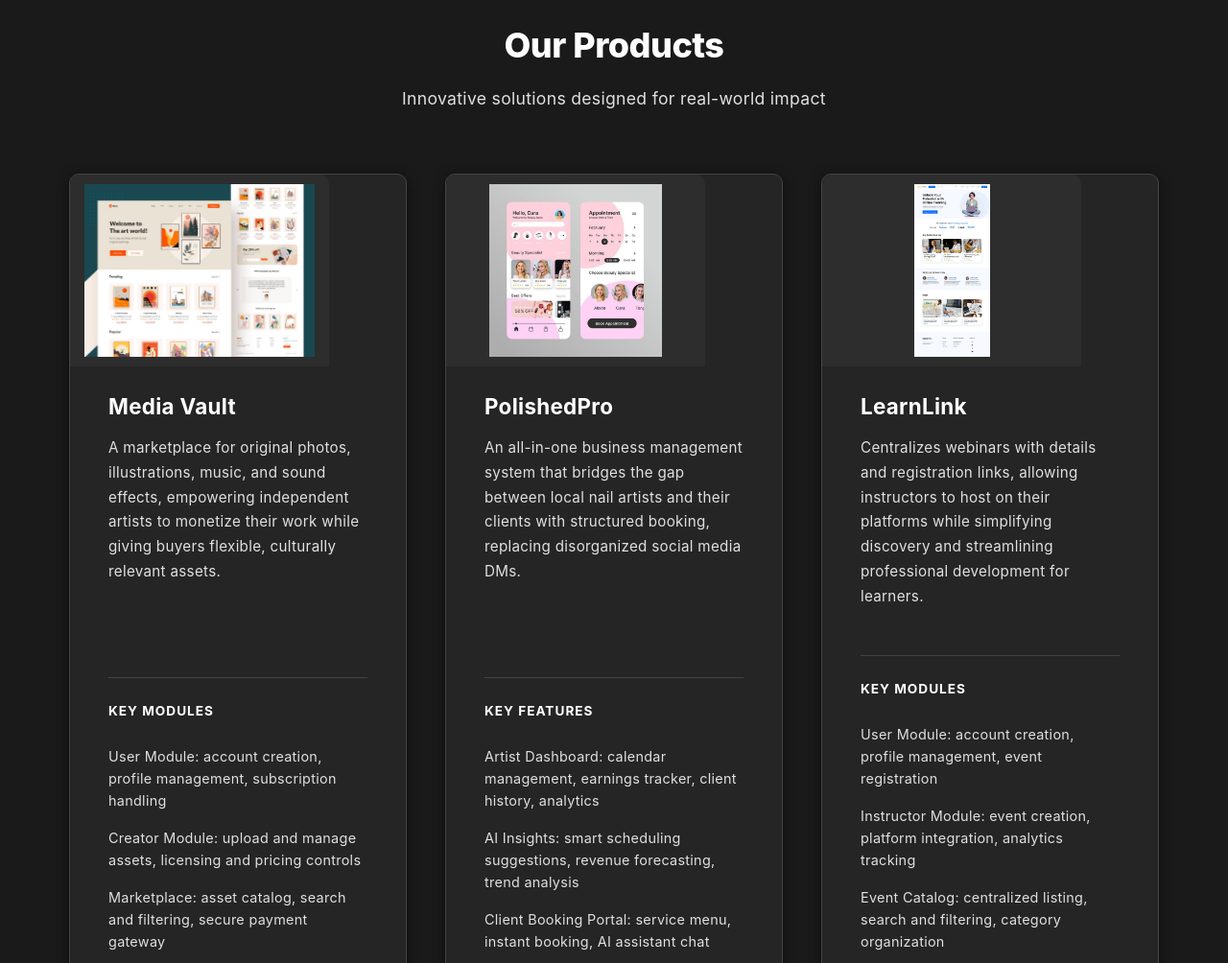
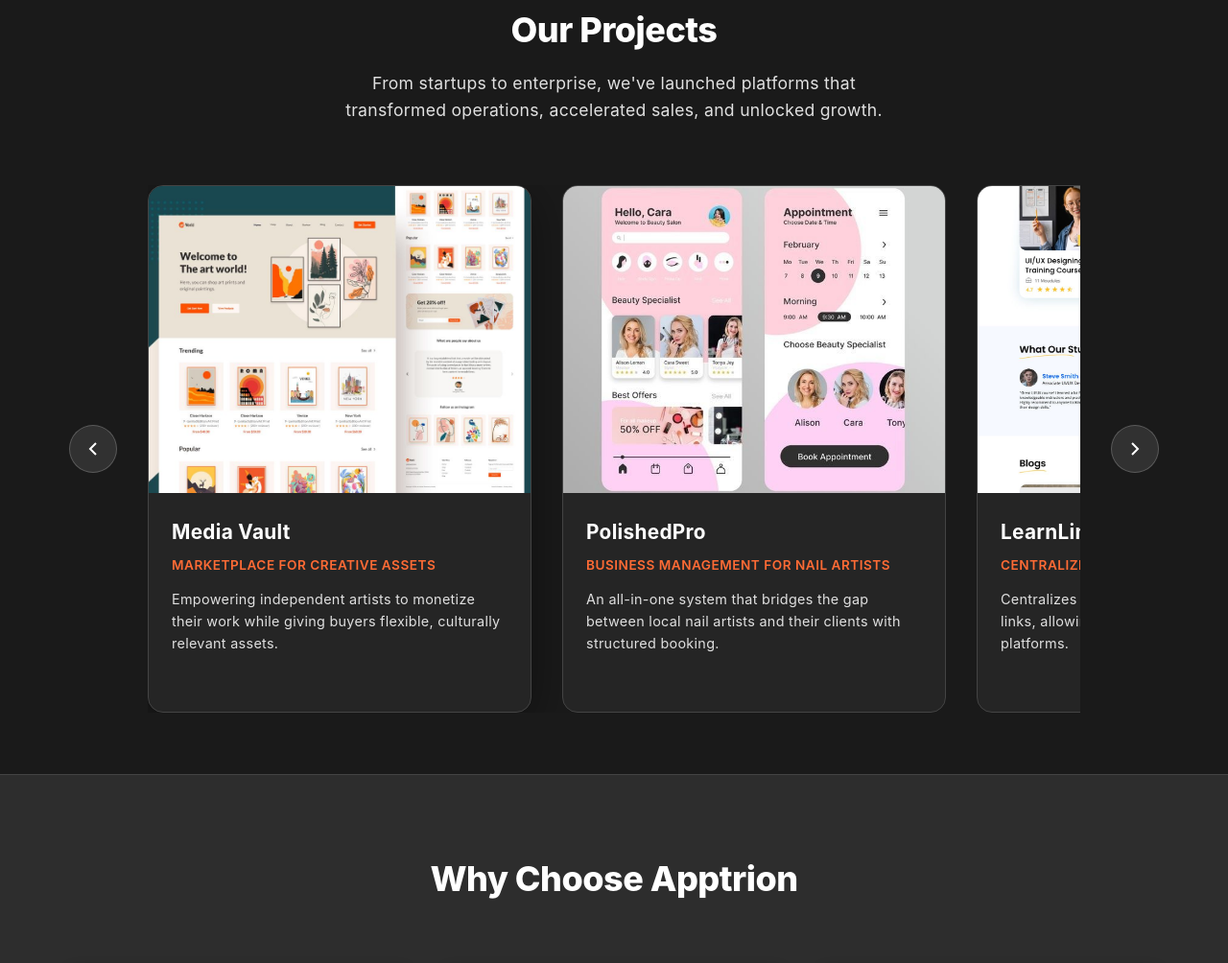
Before and after one commit to Bad-Burn/Apptrion, a website: page index.html in a window 1280 px wide. Shown: the part 1166-2170 px from the top of the page at 96% size. Drawn offline with nearby package versions, Linux system fonts and the light colour scheme.

Commit message:
Redesign products section as carousel with 'Our Projects' heading and new styling

```diff
--- a/css/products.css
+++ b/css/products.css
@@ -1,136 +1,243 @@
 /* ========================================
-   PRODUCTS SECTION
+   PROJECTS CAROUSEL SECTION
    ======================================== */
 
 .products {
     background: var(--bg-primary);
+    padding: 4rem 0;
 }
 
-.products-grid {
-    display: grid;
-    grid-template-columns: repeat(auto-fit, minmax(320px, 1fr));
-    gap: 2.5rem;
+/* Carousel Container */
+.projects-carousel-container {
+    display: flex;
+    align-items: center;
+    gap: 2rem;
+    position: relative;
 }
 
-.product-card {
+/* Carousel Wrapper */
+.carousel-wrapper {
+    flex: 1;
+    overflow: hidden;
+}
+
+/* Projects Carousel */
+.projects-carousel {
+    display: flex;
+    gap: 2rem;
+    scroll-behavior: smooth;
+    transition: transform 0.6s cubic-bezier(0.645, 0.045, 0.355, 1);
+}
+
+/* Navigation buttons */
+.carousel-nav {
+    background: rgba(255, 255, 255, 0.1);
+    border: 1px solid rgba(255, 255, 255, 0.2);
+    color: var(--text-primary);
+    width: 50px;
+    height: 50px;
+    border-radius: 50%;
+    cursor: pointer;
+    display: flex;
+    align-items: center;
+    justify-content: center;
+    transition: all 0.3s ease;
+    flex-shrink: 0;
+}
+
+.carousel-nav:hover {
+    background: rgba(255, 255, 255, 0.2);
+    border-color: rgba(255, 255, 255, 0.4);
+    transform: scale(1.1);
+}
+
+/* Project Cards */
+.project-card {
+    min-width: 400px;
     background: var(--card-bg);
     border: 1px solid var(--border-color);
-    border-radius: 10px;
-    padding: 2.5rem;
-    box-shadow: 0 2px 12px var(--shadow-color);
+    border-radius: 16px;
+    overflow: hidden;
     transition: all 0.4s ease;
     display: flex;
     flex-direction: column;
-    position: relative;
-    overflow: hidden;
-    animation: scaleIn 0.6s ease-out;
+    height: 550px;
+    opacity: 0.7;
+    transform: scale(0.9);
 }
 
-.product-image-container {
-    width: 100%;
-    height: 200px;
-    margin: -2.5rem -2.5rem 1.5rem -2.5rem;
-    overflow: hidden;
-    border-radius: 10px 10px 0 0;
-    background: var(--bg-secondary);
-    display: flex;
-    align-items: center;
-    justify-content: center;
+.project-card.active {
+    opacity: 1;
+    transform: scale(1);
+    box-shadow: 0 12px 50px rgba(0, 0, 0, 0.4);
 }
 
-.product-image {
-    max-width: 90%;
-    max-height: 90%;
-    object-fit: contain;
-    object-position: center;
-    transition: transform 0.4s ease;
+.project-card:hover {
+    transform: scale(0.95);
 }
 
-.product-card:hover .product-image {
+.project-card.active:hover {
+    transform: scale(1.02);
+}
+
+/* Project Image */
+.project-image {
+    position: relative;
+    width: 100%;
+    height: 320px;
+    overflow: hidden;
+    background: linear-gradient(135deg, rgba(255, 107, 53, 0.1), rgba(255, 167, 38, 0.1));
+}
+
+.project-image-img {
+    width: 100%;
+    height: 100%;
+    object-fit: cover;
+    transition: transform 0.6s ease;
+}
+
+.project-card:hover .project-image-img {
     transform: scale(1.05);
 }
 
-.products-grid > .product-card:nth-child(1) { animation-delay: 0.1s; }
-.products-grid > .product-card:nth-child(2) { animation-delay: 0.2s; }
-.products-grid > .product-card:nth-child(3) { animation-delay: 0.3s; }
-
-.product-card::after {
-    content: '';
+.project-overlay {
     position: absolute;
-    bottom: 0;
-    left: 0;
-    right: 0;
-    height: 3px;
-    background: linear-gradient(90deg, var(--accent-primary) 0%, var(--accent-secondary) 100%);
-    transform: scaleX(0);
-    transform-origin: left;
-    transition: transform 0.4s ease;
+    inset: 0;
+    background: linear-gradient(180deg, rgba(0, 0, 0, 0.3) 0%, rgba(0, 0, 0, 0.7) 100%);
+    display: flex;
+    flex-direction: column;
+    justify-content: flex-end;
+    padding: 1.5rem;
+    opacity: 0;
+    transition: opacity 0.4s ease;
 }
 
-.product-card:hover {
-    box-shadow: 0 8px 30px var(--shadow-color);
-    transform: translateY(-8px);
-    border-color: var(--accent-primary);
+.project-card:hover .project-overlay {
+    opacity: 1;
 }
 
-.product-card:hover::after {
-    transform: scaleX(1);
-}
-
-.product-icon {
-    font-size: 3rem;
-    margin-bottom: 1rem;
-    text-align: center;
-    transition: all 0.3s ease;
-}
-
-.product-card:hover .product-icon {
-    transform: scale(1.15) translateY(-5px);
-    animation: float 0.6s ease-in-out;
-}
-
-.product-card h3 {
-    font-size: 1.4rem;
-    color: var(--text-primary);
-    margin-bottom: 0.75rem;
+.project-overlay h3 {
+    font-size: 1.5rem;
+    color: white;
+    margin-bottom: 0.5rem;
     font-weight: 700;
 }
 
-.product-card .description {
-    color: var(--text-secondary);
-    font-size: 0.95rem;
-    margin-bottom: 1.5rem;
-    line-height: 1.7;
+.project-overlay p {
+    font-size: 0.9rem;
+    color: rgba(255, 255, 255, 0.9);
+    line-height: 1.5;
+}
+
+/* Project Content */
+.project-content {
+    padding: 1.5rem;
+    display: flex;
+    flex-direction: column;
     flex-grow: 1;
 }
 
-.features {
-    margin-top: 1.5rem;
-    padding-top: 1.5rem;
-    border-top: 1px solid var(--border-color);
-}
-
-.features h4 {
-    font-size: 0.85rem;
+.project-content h4 {
+    font-size: 1.3rem;
     color: var(--text-primary);
-    margin-bottom: 1rem;
-    text-transform: uppercase;
-    letter-spacing: 1px;
+    margin-bottom: 0.5rem;
     font-weight: 700;
 }
 
-.features ul {
-    list-style: none;
-    padding: 0;
+.project-subtitle {
+    font-size: 0.85rem;
+    color: var(--accent-primary);
+    margin-bottom: 0.75rem;
+    font-weight: 600;
+    text-transform: uppercase;
+    letter-spacing: 0.5px;
 }
 
-.features li {
-    padding: 0.5rem 0;
+.project-content .description {
+    font-size: 0.9rem;
     color: var(--text-secondary);
-    font-size: 0.9rem;
     line-height: 1.6;
+    flex-grow: 1;
 }
 
-.features li:before {
-    content: "";
+/* Responsive Design */
+@media (max-width: 1024px) {
+    .project-card {
+        min-width: 320px;
+        height: 480px;
+    }
+
+    .project-image {
+        height: 240px;
+    }
+
+    .projects-carousel-container {
+        gap: 1rem;
+    }
+
+    .carousel-nav {
+        width: 40px;
+        height: 40px;
+    }
 }
+
+@media (max-width: 768px) {
+    .project-card {
+        min-width: 280px;
+        height: 420px;
+    }
+
+    .project-image {
+        height: 200px;
+    }
+
+    .carousel-nav {
+        width: 36px;
+        height: 36px;
+        font-size: 0.9rem;
+    }
+
+    .project-overlay h3 {
+        font-size: 1.25rem;
+    }
+
+    .project-content h4 {
+        font-size: 1.1rem;
+    }
+}
+
+@media (max-width: 480px) {
+    .projects-carousel-container {
+        gap: 0.5rem;
+    }
+
+    .project-card {
+        min-width: 240px;
+        height: 360px;
+    }
+
+    .project-image {
+        height: 160px;
+    }
+
+    .carousel-nav {
+        width: 32px;
+        height: 32px;
+    }
+
+    .project-content {
+        padding: 1rem;
+    }
+
+    .project-content h4 {
+        font-size: 1rem;
+    }
+
+    .project-subtitle {
+        font-size: 0.75rem;
+    }
+
+    .project-content .description {
+        font-size: 0.85rem;
+    }
+}
--- a/includes/products.html
+++ b/includes/products.html
@@ -1,61 +1,75 @@
-<!-- Products & Services Section -->
+<!-- Projects Section -->
 <section id="products" class="products">
     <div class="container">
         <div class="section-header" data-aos="fade-up" data-aos-duration="1000">
-            <h2>Our Products</h2>
-            <p class="section-subtitle">Innovative solutions designed for real-world impact</p>
+            <h2>Our Projects</h2>
+            <p class="section-subtitle">From startups to enterprise, we've launched platforms that transformed operations, accelerated sales, and unlocked growth.</p>
         </div>
-        <div class="products-grid">
-            <!-- Product 1 -->
-            <div class="product-card" id="product-media-vault" data-aos="zoom-in" data-aos-duration="1000" data-aos-delay="100">
-                <div class="product-image-container">
-                    <img src="assets/img/mediavault.png" alt="Media Vault - Marketplace for Creative Assets" class="product-image">
+
+        <div class="projects-carousel-container">
+            <button class="carousel-nav carousel-nav-prev" id="projects-prev">
+                <svg width="24" height="24" viewBox="0 0 24 24" fill="none" stroke="currentColor" stroke-width="2">
+                    <path d="M15 18l-6-6 6-6"></path>
+                </svg>
+            </button>
+
+            <div class="carousel-wrapper">
+                <div class="projects-carousel" id="projects-carousel">
+                    <!-- Project 1 -->
+                    <div class="project-card" data-aos="zoom-in" data-aos-duration="1000">
+                        <div class="project-image">
+                            <img src="assets/img/mediavault.png" alt="Media Vault" class="project-image-img">
+                            <div class="project-overlay">
+                                <h3>Media Vault</h3>
+                                <p>A marketplace for original photos, illustrations, music, and sound effects.</p>
                             </div>
-                <h3>Media Vault</h3>
-                <p class="description">A marketplace for original photos, illustrations, music, and sound effects, empowering independent artists to monetize their work while giving buyers flexible, culturally relevant assets.</p>
-                <div class="features">
-                    <h4>Key Modules</h4>
-                    <ul>
-                        <li>User Module: account creation, profile management, subscription handling</li>
-                        <li>Creator Module: upload and manage assets, licensing and pricing controls</li>
-                        <li>Marketplace: asset catalog, search and filtering, secure payment gateway</li>
-                    </ul>
+                        </div>
+                        <div class="project-content">
+                            <h4>Media Vault</h4>
+                            <p class="project-subtitle">Marketplace for Creative Assets</p>
+                            <p class="description">Empowering independent artists to monetize their work while giving buyers flexible, culturally relevant assets.</p>
                         </div>
                     </div>
 
-            <!-- Product 2 -->
-            <div class="product-card" id="product-polishedpro" data-aos="zoom-in" data-aos-duration="1000" data-aos-delay="200">
-                <div class="product-image-container">
-                    <img src="assets/img/polishedpro.png" alt="PolishedPro - Business Management for Nail Artists" class="product-image">
+                    <!-- Project 2 -->
+                    <div class="project-card" data-aos="zoom-in" data-aos-duration="1000">
+                        <div class="project-image">
+                            <img src="assets/img/polishedpro.png" alt="PolishedPro" class="project-image-img">
+                            <div class="project-overlay">
+                                <h3>PolishedPro</h3>
+                                <p>Business management system for nail artists and clients.</p>
                             </div>
-                <h3>PolishedPro</h3>
-                <p class="description">An all-in-one business management system that bridges the gap between local nail artists and their clients with structured booking, replacing disorganized social media DMs.</p>
-                <div class="features">
-                    <h4>Key Features</h4>
-                    <ul>
-                        <li>Artist Dashboard: calendar management, earnings tracker, client history, analytics</li>
-                        <li>AI Insights: smart scheduling suggestions, revenue forecasting, trend analysis</li>
-                        <li>Client Booking Portal: service menu, instant booking, AI assistant chat</li>
-                    </ul>
+                        </div>
+                        <div class="project-content">
+                            <h4>PolishedPro</h4>
+                            <p class="project-subtitle">Business Management for Nail Artists</p>
+                            <p class="description">An all-in-one system that bridges the gap between local nail artists and their clients with structured booking.</p>
                         </div>
                     </div>
 
-            <!-- Product 3 -->
-            <div class="product-card" id="product-learnlink" data-aos="zoom-in" data-aos-duration="1000" data-aos-delay="300">
-                <div class="product-image-container">
-                    <img src="assets/img/learnlink.png" alt="LearnLink - Centralized Webinar Platform" class="product-image">
+                    <!-- Project 3 -->
+                    <div class="project-card" data-aos="zoom-in" data-aos-duration="1000">
+                        <div class="project-image">
+                            <img src="assets/img/learnlink.png" alt="LearnLink" class="project-image-img">
+                            <div class="project-overlay">
+                                <h3>LearnLink</h3>
+                                <p>Centralized webinar platform with registration links.</p>
                             </div>
-                <h3>LearnLink</h3>
-                <p class="description">Centralizes webinars with details and registration links, allowing instructors to host on their platforms while simplifying discovery and streamlining professional development for learners.</p>
-                <div class="features">
-                    <h4>Key Modules</h4>
-                    <ul>
-                        <li>User Module: account creation, profile management, event registration</li>
-                        <li>Instructor Module: event creation, platform integration, analytics tracking</li>
-                        <li>Event Catalog: centralized listing, search and filtering, category organization</li>
-                    </ul>
+                        </div>
+                        <div class="project-content">
+                            <h4>LearnLink</h4>
+                            <p class="project-subtitle">Centralized Webinar Platform</p>
+                            <p class="description">Centralizes webinars with details and registration links, allowing instructors to host on their platforms.</p>
                         </div>
                     </div>
                 </div>
             </div>
+
+            <button class="carousel-nav carousel-nav-next" id="projects-next">
+                <svg width="24" height="24" viewBox="0 0 24 24" fill="none" stroke="currentColor" stroke-width="2">
+                    <path d="M9 18l6-6-6-6"></path>
+                </svg>
+            </button>
+        </div>
+    </div>
 </section>
--- a/js/main.js
+++ b/js/main.js
@@ -55,6 +55,11 @@ function loadPartial(containerId, filePath) {
             // Initialize carousel after hero is loaded
             if (containerId === 'hero-container') {
                 setTimeout(initializeCarousel, 100);
+            }
+
+            // Initialize projects carousel after products section is loaded
+            if (containerId === 'products-container') {
+                setTimeout(initializeProjectsCarousel, 100);
             }
 
             // Initialize contact form after contact section is loaded
@@ -351,3 +356,66 @@ function initializeCarousel() {
 
     console.log('✅✅✅ CAROUSEL FULLY INITIALIZED - Auto-rotation started every 5 seconds');
 }
+
+/**
+ * Initialize Projects Carousel Functionality
+ */
+function initializeProjectsCarousel() {
+    console.log('🚀 PROJECTS CAROUSEL INIT STARTING');
+
+    const carousel = document.getElementById('projects-carousel');
+    const cards = document.querySelectorAll('.project-card');
+    const prevBtn = document.getElementById('projects-prev');
+    const nextBtn = document.getElementById('projects-next');
+
+    if (!carousel || cards.length === 0) {
+        console.warn('⚠️ Projects carousel elements not found');
+        return;
+    }
+
+    let currentIndex = 0;
+
+    // Set initial active card
+    function updateActiveCard() {
+        cards.forEach((card, index) => {
+            card.classList.toggle('active', index === currentIndex);
+        });
+        updateCarouselPosition();
+    }
+
+    // Update carousel scroll position
+    function updateCarouselPosition() {
+        const cardWidth = cards[0].offsetWidth;
+        const gap = 32; // Gap between cards (2rem)
+        const offset = currentIndex * (cardWidth + gap);
+        carousel.style.transform = `translateX(-${offset}px)`;
+    }
+
+    // Next card
+    function nextCard() {
+        currentIndex = (currentIndex + 1) % cards.length;
+        updateActiveCard();
+    }
+
+    // Previous card
+    function prevCard() {
+        currentIndex = (currentIndex - 1 + cards.length) % cards.length;
+        updateActiveCard();
+    }
+
+    // Event listeners
+    if (prevBtn) {
+        prevBtn.addEventListener('click', prevCard);
+    }
+    if (nextBtn) {
+        nextBtn.addEventListener('click', nextCard);
+    }
+
+    // Handle window resize
+    window.addEventListener('resize', updateCarouselPosition);
+
+    // Initialize first card as active
+    updateActiveCard();
+
+    console.log('✅ Projects carousel initialized with', cards.length, 'cards');
+}
```
Lines whose indentation alone changed are shown as unchanged.
